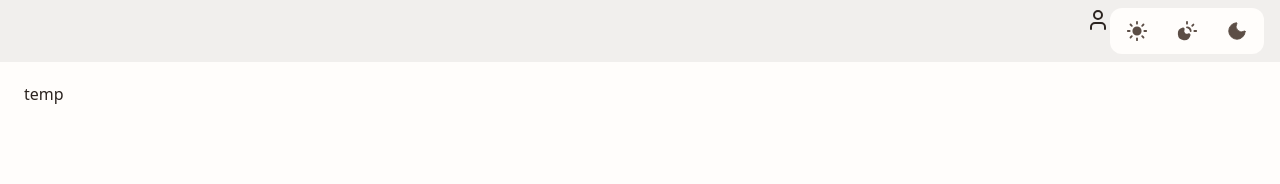
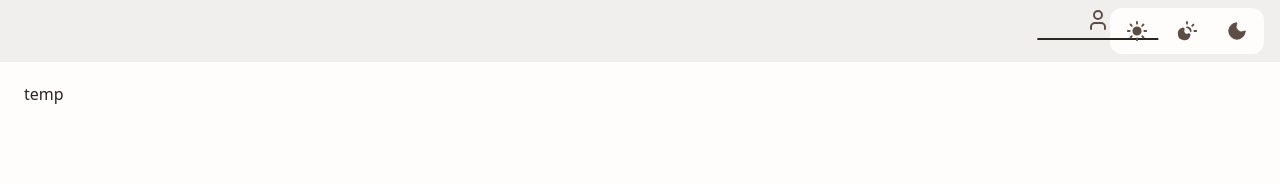
Before and after one commit to trubitsymmxqo0Ot/goals, a Next.js app: page / in a window 1280 px wide. Shown: the top 184 px of the page. Built offline with nearby package versions, Linux system fonts and the light colour scheme.

Commit message:
feat(drawer/profile): expanded drawer component

```diff
--- /dev/null
+++ b/src/features/profile/ui/model/paths.ts
@@ -0,0 +1,11 @@
+export const paths = [
+    {
+        title: 'Создать задачу',
+    },
+    {
+        title: 'История задач',
+    },
+    {
+        title: 'Выйти из профиля',
+    },
+]
--- a/src/features/profile/ui/profile.tsx
+++ b/src/features/profile/ui/profile.tsx
@@ -1,9 +1,21 @@
+'use client';
 import { Icon } from "@/shared/assets"
+import Drawer from "@/shared/ui/drawer/drawer"
+import { paths } from "./model/paths"
 
 export const Profile = () => {
     return (
         <div className="relative">
-            <Icon name='user' className="size-6" />
+            <Drawer>
+                <Drawer.Trigger>
+                    <Icon name='user' className="size-6" />
+                </Drawer.Trigger>
+                <Drawer.Content>
+                    {paths.map(path => (
+                        <Drawer.Item key={path.title}>{path.title}</Drawer.Item>
+                    ))}
+                </Drawer.Content>
+            </Drawer>
         </div>
     )
 }
--- a/src/shared/ui/drawer/drawer-context.tsx
+++ b/src/shared/ui/drawer/drawer-context.tsx
@@ -1,4 +1,5 @@
-import { createContext, ReactNode, useContext } from "react";
+'use client';
+import { createContext, ReactNode, useContext, useState } from "react";
 
 interface DrawerContextValue {
     open: boolean;
@@ -13,5 +14,11 @@ const DrawerContext = createContext<DrawerContextValue | null>(null);
 
 export const useDrawer = () => {
     const ctx = useContext(DrawerContext)
+    if(!ctx) throw new Error('Drawer provider must been with state');
+    return ctx
+}
 
+export const DrawerProvider = ({children}: DrawerContextProps) => {
+    const [open, setOpen] = useState(false);
+    return <DrawerContext.Provider value={{open, setOpen}}>{children}</DrawerContext.Provider>
 }
--- a/src/shared/ui/drawer/drawer.tsx
+++ b/src/shared/ui/drawer/drawer.tsx
@@ -1,6 +1,9 @@
-import { ReactNode, useState } from "react"
+'use client';
+import { ReactNode } from "react"
 import { Button } from "../button/button";
 import clsx from "clsx";
+import { DrawerProvider, useDrawer } from "./drawer-context";
+import Link from "next/link";
 
 interface DrawerProps {
     children: ReactNode;
@@ -13,20 +16,71 @@ interface GlobalDrawerProps {
     className?: string;
 }
 
-const Drawer = ({children, ariaLabel, className}: DrawerProps) => {
-    return <div aria-label={ariaLabel} className={className}>{children}</div>
+interface DrawerItemsProps {
+    render?: () => ReactNode;
+    className?: string;
+    children?: ReactNode;
+    href?: string;
 }
 
-Drawer.Trigger = ({children, className}: GlobalDrawerProps) => {
-    const [open, setOpen] = useState(false);
-    return <Button variant="ghost" onClick={() => setOpen(!open)} className={className}>{children}</Button>
+interface DrawerContentProps {
+    children: ReactNode;
+    className?: string;
+    offsetToParent?: number;
 }
 
-Drawer.Content = ({children, className}: GlobalDrawerProps) => {
-    return <div className={clsx(
-        open ? 'max-h-full' : 'h-0',
-        className
-    )}>{children}</div>
+const Body = ({ children, ariaLabel, className }: DrawerProps) => {
+    return (
+        <div aria-label={ariaLabel} className={clsx('relative', className)}>
+            <DrawerProvider>
+                {children}
+            </DrawerProvider>
+        </div>
+    )
 }
 
+const Trigger = ({ children, className }: GlobalDrawerProps) => {
+    const { open, setOpen } = useDrawer();
+    return (
+        <Button
+            variant="ghost"
+            onClick={() => setOpen(!open)}
+            className={clsx('z-20', className)}>
+            {children}
+        </Button>
+    )
+}
+
+const Content = ({ children, className, offsetToParent = 105 }: DrawerContentProps) => {
+    const { open } = useDrawer();
+    return (
+        <div className={clsx(
+            open ? 'max-h-[9999px] h-fit p-2' : 'h-0',
+            'bg-elevated border overflow-auto absolute z-10 left-1/2 -translate-x-1/2',
+            className
+        )}
+            style={{
+                top: `calc(100%+${offsetToParent})`
+            }}
+        >
+            {children}
+        </div>
+    )
+}
+
+const Item = ({ children, className, href, render }: DrawerItemsProps) => {
+    if (render) {
+        return <div className={className}>{render()}</div>
+    }
+    return (
+        <Link href={href || ''} className={className}>{children}</Link>
+    )
+}
+
+Trigger.displayName = 'DrawerTrigger';
+Content.displayName = 'DrawerContent';
+Item.displayName = 'DrawerItem';
+const DrawerCompound = Object.assign(Body, { Trigger, Content, Item });
+
+const Drawer = DrawerCompound
 export default Drawer;
```
